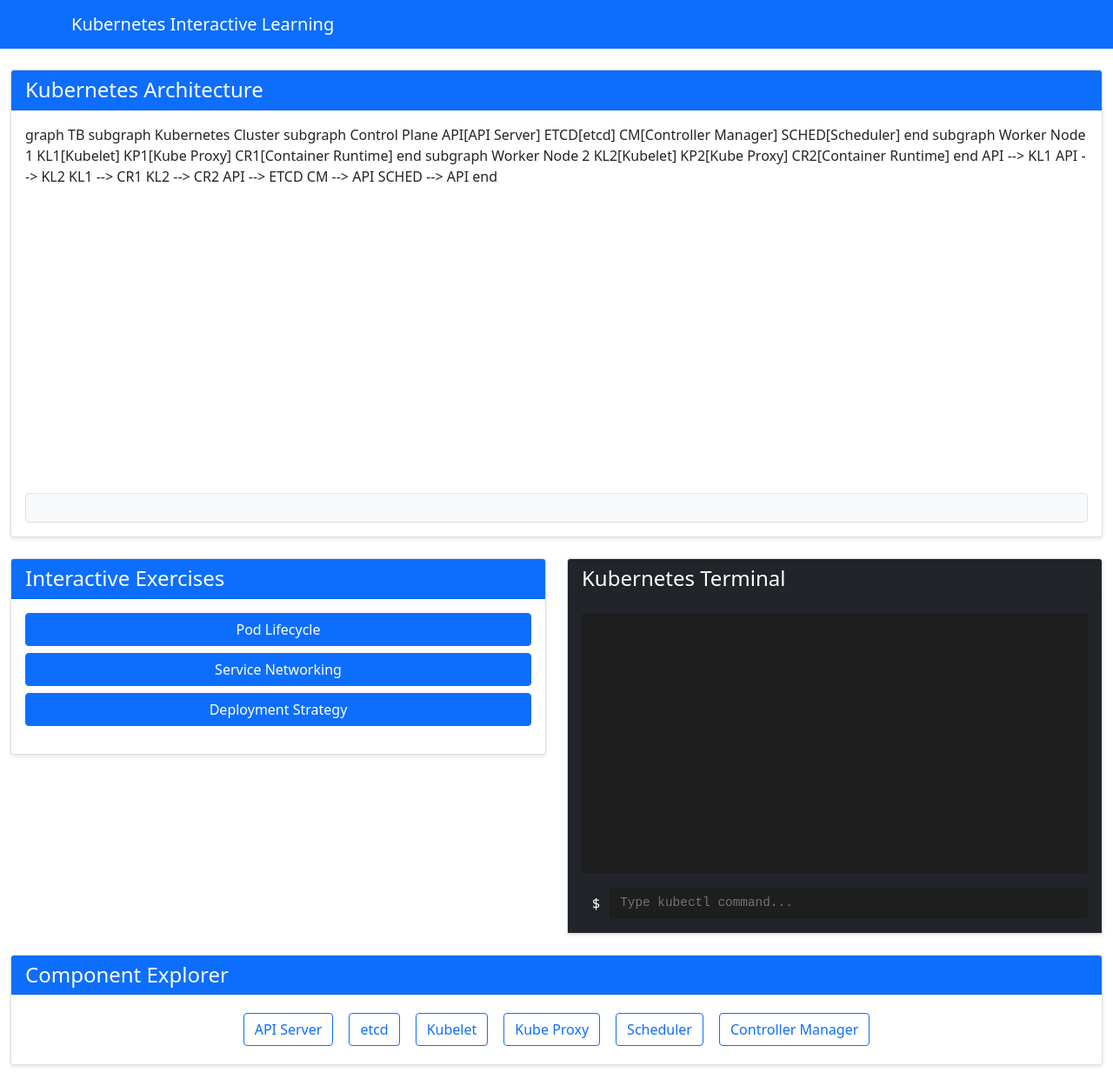
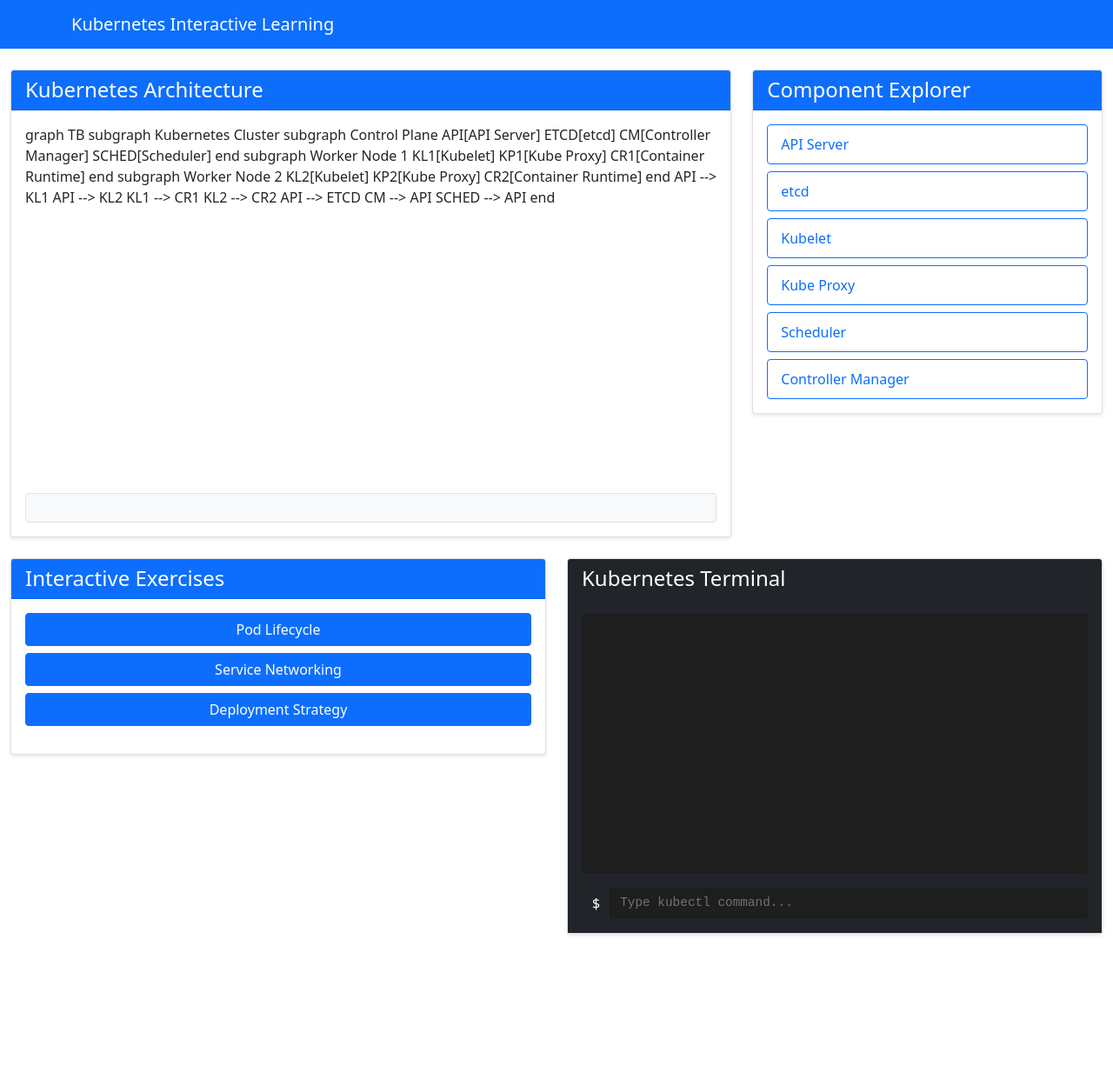
Before and after one commit to sankarpadhy/kubernates, a plain HTML site: page interactive-guides/index.html in a window 1280 px wide. Shown: the whole page at 87% size. After the commit the page ends 1098 px from the top, so only its background shows below. Drawn offline with nearby package versions, Linux system fonts and the light colour scheme; a script that the page names is missing.

Commit message:
Moved component explorer beside architecture diagram for better context

```diff
--- a/interactive-guides/index.html
+++ b/interactive-guides/index.html
@@ -181,6 +181,11 @@
             margin: 5px 0;
             padding: 2px 0;
         }
+        .btn-outline-primary {
+            margin: 0;
+            text-align: left;
+            padding: 10px 15px;
+        }
     </style>
 </head>
 <body>
@@ -191,9 +196,10 @@
     </nav>
 
     <div class="container-fluid mt-4">
+        <!-- Architecture and Component Explorer Row -->
         <div class="row">
-            <!-- Main Column - Kubernetes Architecture -->
-            <div class="col-12">
+            <!-- Left Column - Kubernetes Architecture -->
+            <div class="col-lg-8">
                 <div class="card mb-4">
                     <div class="card-header bg-primary text-white">
                         <h4 class="mb-0">Kubernetes Architecture</h4>
@@ -238,6 +244,25 @@
                     </div>
                 </div>
             </div>
+
+            <!-- Right Column - Component Explorer -->
+            <div class="col-lg-4">
+                <div class="card mb-4">
+                    <div class="card-header bg-primary text-white">
+                        <h4 class="mb-0">Component Explorer</h4>
+                    </div>
+                    <div class="card-body">
+                        <div class="d-flex flex-column gap-2">
+                            <button class="btn btn-outline-primary w-100" onclick="showDetails('apiserver')">API Server</button>
+                            <button class="btn btn-outline-primary w-100" onclick="showDetails('etcd')">etcd</button>
+                            <button class="btn btn-outline-primary w-100" onclick="showDetails('kubelet')">Kubelet</button>
+                            <button class="btn btn-outline-primary w-100" onclick="showDetails('kubeproxy')">Kube Proxy</button>
+                            <button class="btn btn-outline-primary w-100" onclick="showDetails('scheduler')">Scheduler</button>
+                            <button class="btn btn-outline-primary w-100" onclick="showDetails('controllermanager')">Controller Manager</button>
+                        </div>
+                    </div>
+                </div>
+            </div>
         </div>
 
         <!-- Interactive Section Row -->
@@ -277,27 +302,6 @@
                                    placeholder="Type kubectl command..."
                                    onkeypress="handleCommand(event)"
                                    style="font-family: monospace;">
-                        </div>
-                    </div>
-                </div>
-            </div>
-        </div>
-
-        <!-- Component Explorer Row -->
-        <div class="row">
-            <div class="col-12">
-                <div class="card">
-                    <div class="card-header bg-primary text-white">
-                        <h4 class="mb-0">Component Explorer</h4>
-                    </div>
-                    <div class="card-body">
-                        <div class="d-flex flex-wrap gap-2 justify-content-center">
-                            <button class="btn btn-outline-primary" onclick="showDetails('apiserver')">API Server</button>
-                            <button class="btn btn-outline-primary" onclick="showDetails('etcd')">etcd</button>
-                            <button class="btn btn-outline-primary" onclick="showDetails('kubelet')">Kubelet</button>
-                            <button class="btn btn-outline-primary" onclick="showDetails('kubeproxy')">Kube Proxy</button>
-                            <button class="btn btn-outline-primary" onclick="showDetails('scheduler')">Scheduler</button>
-                            <button class="btn btn-outline-primary" onclick="showDetails('controllermanager')">Controller Manager</button>
                         </div>
                     </div>
                 </div>
```
